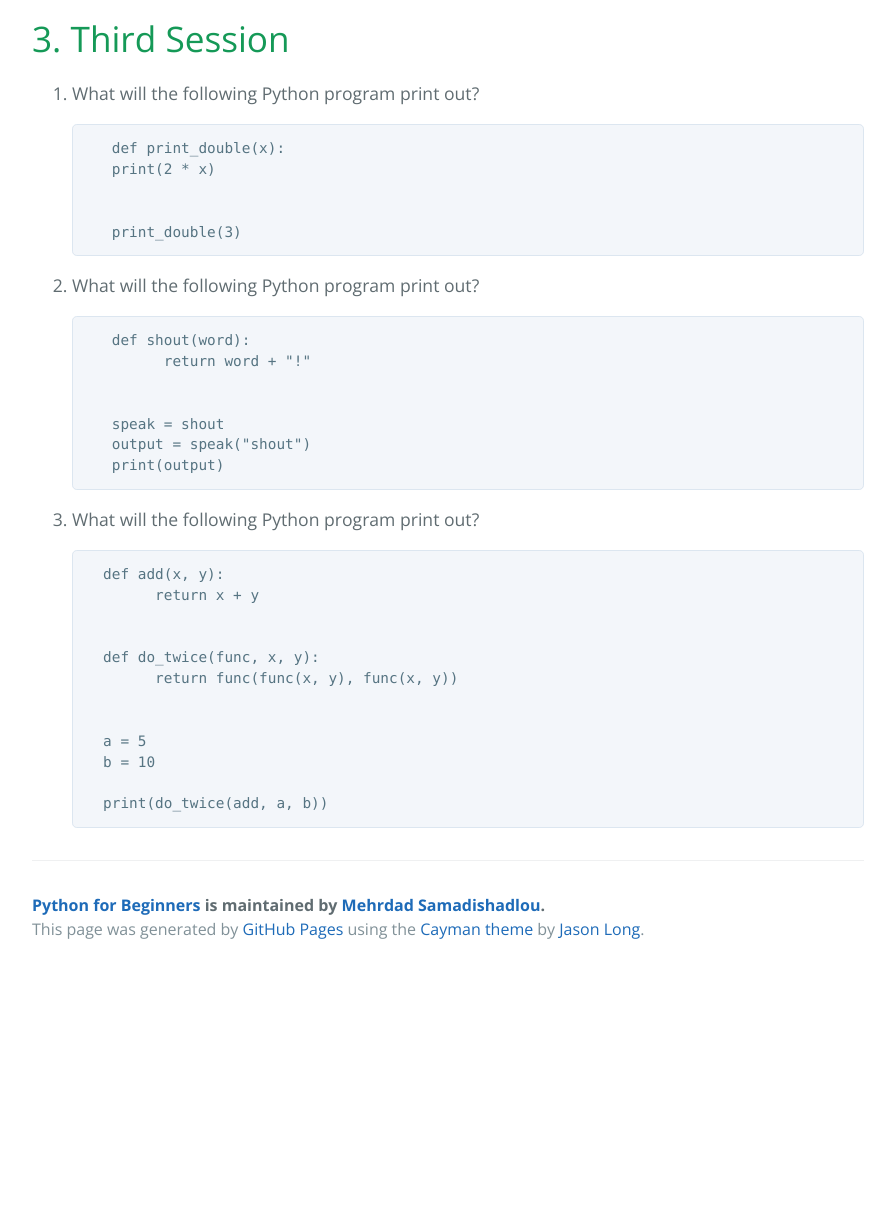
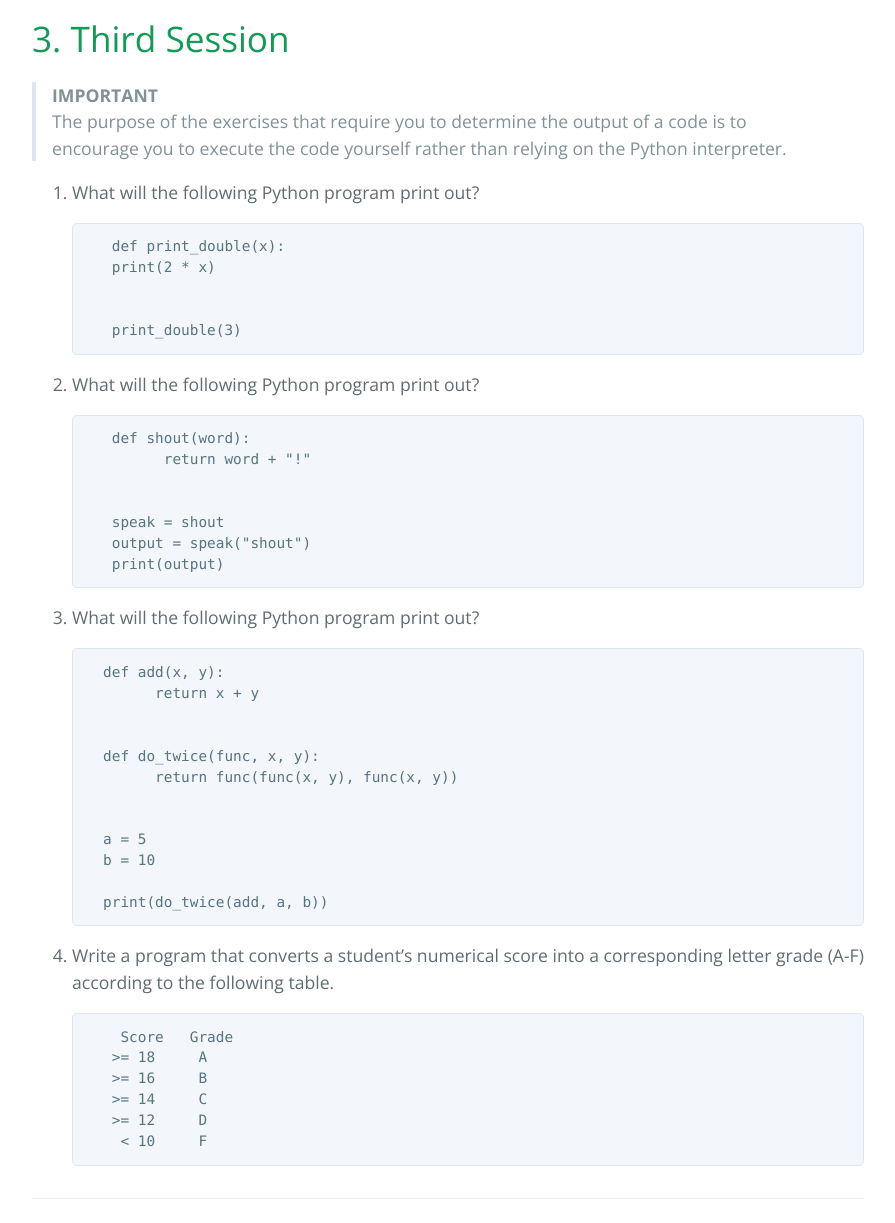
Before and after one commit to MehrdadSamadishadlou/Python_for_Beginners, a Jekyll site: the page built from nexercises.md, in a window 1280 px wide and 1400 px high, scrolled down 2669 px. Shown: the part 177-1400 px from the top of the window, without its empty margins (192-1087 px from the left). Built offline with Jekyll 4.4.1, drawn with Linux system fonts in a browser that asks for light colours; before the commit the page ends 3819 px from its top, so only the background shows below that.

Commit message:
Update nexercises.md

````diff
--- a/nexercises.md
+++ b/nexercises.md
@@ -85,6 +85,9 @@ filename: nexercises
 
 # 3. Third Session
 
+> **IMPORTANT**
+> The purpose of the exercises that require you to determine the output of a code is to encourage you to execute the code yourself rather than relying on the Python interpreter.
+
 1. What will the following Python program print out?
 
       ```
@@ -123,3 +126,14 @@ filename: nexercises
 
       print(do_twice(add, a, b))
       ```
+
+4. Write a program that converts a student's numerical score into a corresponding letter grade (A-F) according to the following table.
+
+      ```
+       Score   Grade
+      >= 18     A
+      >= 16     B
+      >= 14     C
+      >= 12     D
+       < 10     F
+      ```
````
